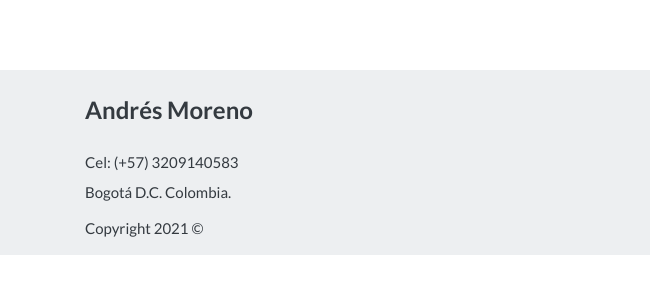
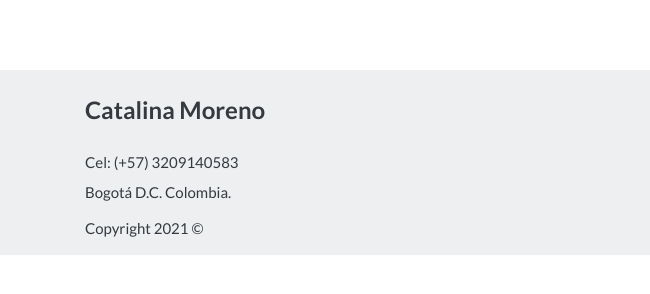
Before and after one commit to ccmorenosa/U_Stair-WebPage, a plain HTML site: page apoyo/index.html in a window 1280 px wide. Shown: the part 420-714 px from the top of the page, 0-650 px from the left. Drawn offline with nearby package versions, Linux system fonts and the light colour scheme.

Commit message:
Fix name

```diff
--- a/apoyo/index.html
+++ b/apoyo/index.html
@@ -106,7 +106,7 @@
       <div class="row">
 
         <div class="col">
-          <h3 class="footer-title">Andrés Moreno</h3>
+          <h3 class="footer-title">Catalina Moreno</h3>
 
           <p>Cel: (+57) 3209140583</p>
           <p>Bogotá D.C. Colombia.</p>
```
Also changed, not shown: descargar/index.html (+1 -1 lines), index.html (+1 -1 lines), mallas/index.html (+1 -1 lines), manual/entorno/index.html (+1 -1 lines), manual/horario/index.html (+1 -1 lines), manual/index.html (+1 -1 lines), manual/malla/index.html (+1 -1 lines), manual/materias/index.html (+1 -1 lines).
